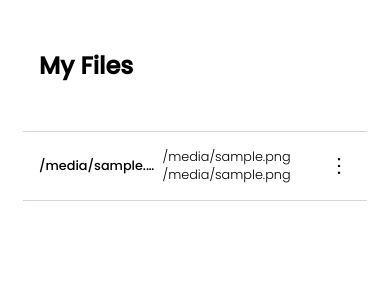
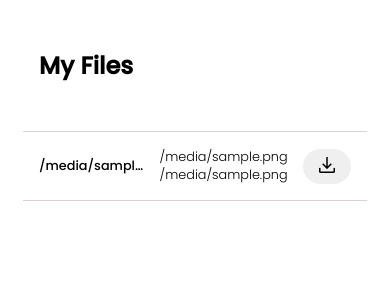
Before and after one commit to d-shaktiranjan/file_share, a Flask app: template templates/index.html in a window 390 px wide. Shown: the top 300 px of the page. Run offline with Flask 2, Linux system fonts and the light colour scheme; the template is opened without the code that fills it: most values are stand-ins (such as "Sample title", 1, 10 or a date in 2020); parts of the project's set-up code (start-up, migrations or seed data) failed here and were passed over.

Commit message:
standardize class names and minor fixes

```diff
--- a/static/style.css
+++ b/static/style.css
@@ -3,14 +3,6 @@
     --list-hover-color: rgb(224, 224, 224);
     --download-btn-color: rgb(181, 249, 205);
     --delete-btn-color: rgb(238, 124, 124);
-}
-
-.material-symbols-outlined {
-  font-variation-settings:
-  'FILL' 0,
-  'wght' 400,
-  'GRAD' 0,
-  'opsz' 48
 }
 
 body {
@@ -50,7 +42,7 @@ li:hover {
     background-color: var(--list-hover-color);
 }
 
-.fileName {
+.file-name {
     font-weight: 500;
     width: 50vw;
     overflow: hidden;
@@ -58,9 +50,17 @@ li:hover {
     text-overflow: ellipsis;
 }
 
-.fileSize {
+.file-size {
     min-width: 5em;
     font-weight: 300;
+}
+
+.material-symbols-outlined {
+    font-variation-settings:
+    'FILL' 0,
+    'wght' 400,
+    'GRAD' 0,
+    'opsz' 48
 }
 
 button {
@@ -75,24 +75,32 @@ button:hover {
     background-color: var(--download-btn-color);
 }
 
-.deleteBtn:hover {
+.delete-button:hover {
     background-color: var(--delete-btn-color);
 }
 
-.kebabMenu {
+.kebab-menu {
     display: none;
 }
 
 @media only screen and (max-width: 768px) {
-    .fileName, .fileSize {
+    .file-name, .file-size {
         font-size: 0.8em;
     }
 
-    .interactButtons {
+    .file-size {
+        margin-left: 1em;
+    }
+
+    .interact-buttons {
+        display: flex;
+    }
+
+    /* .interact-buttons {
         display: none;
     }
 
-    .kebabMenu {
-        display: block;
-    }
+    .kebab-menu {
+        display: initial;
+    } */
   }
--- a/templates/index.html
+++ b/templates/index.html
@@ -17,11 +17,11 @@
     <ul>
         {% for f,s,u in files %}
         <li>
-            <span class="fileName">{{f}}</span>
-            <span class="fileSize">{{s}} {{u}}</span>
-            <span class="interactButtons">
+            <span class="file-name">{{f}}</span>
+            <span class="file-size">{{s}} {{u}}</span>
+            <span class="interact-buttons">
                 {% if isHostDevice %}
-                <button type="button" onclick="location.href='/delete/{{f}}'" class="deleteBtn">
+                <button type="button" onclick="location.href='/delete/{{f}}'" class="delete-button">
                     <span class="material-symbols-outlined">delete</span>
                 </button>
                 {% endif %}
@@ -29,7 +29,7 @@
                     <span class="material-symbols-outlined">file_download</span>
                 </button>
             </span>
-            <span class="material-symbols-outlined kebabMenu">more_vert</span>
+            <span class="material-symbols-outlined kebab-menu">more_vert</span>
         </li>
         {% endfor %}
     </ul>
```
